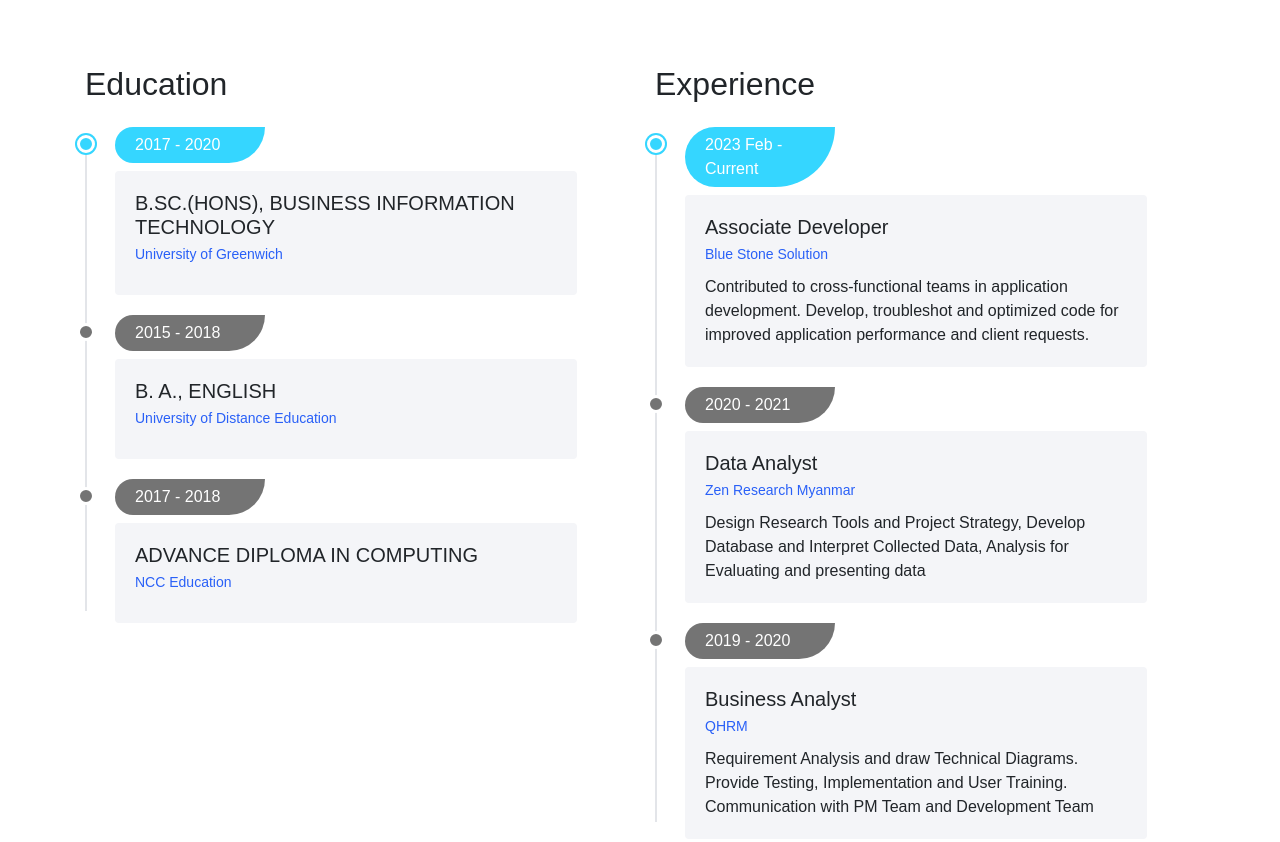
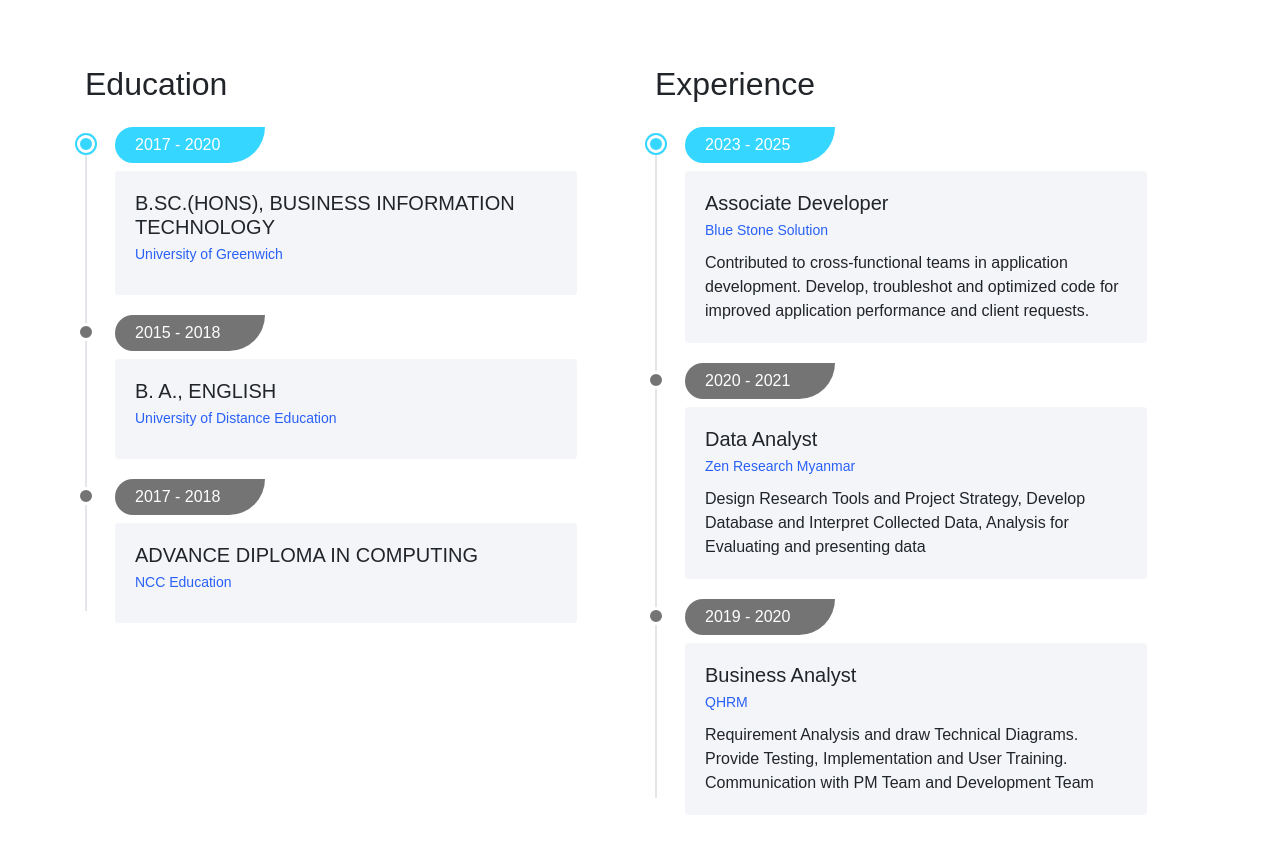
Before and after one commit to Christopher-Thi-Ha-Naing/portfolio, a plain HTML site: page index.html in a window 1280 px wide. Shown: the part 1700-2542 px from the top of the page. Drawn offline with Linux system fonts and the light colour scheme; a web font is replaced by a local one.

Commit message:
work status updated

```diff
--- a/index.html
+++ b/index.html
@@ -253,7 +253,7 @@
           <h2 class="fw-normal">Experience</h2>
           <ul class="timeline mt-4 pr-md-5">
             <li>
-              <div class="title">2023 Feb - Current</div>
+              <div class="title">2023 - 2025</div>
               <div class="details">
                 <h5>Associate Developer</h5>
                 <small class="fg-dark-blue">Blue Stone Solution</small>
```
